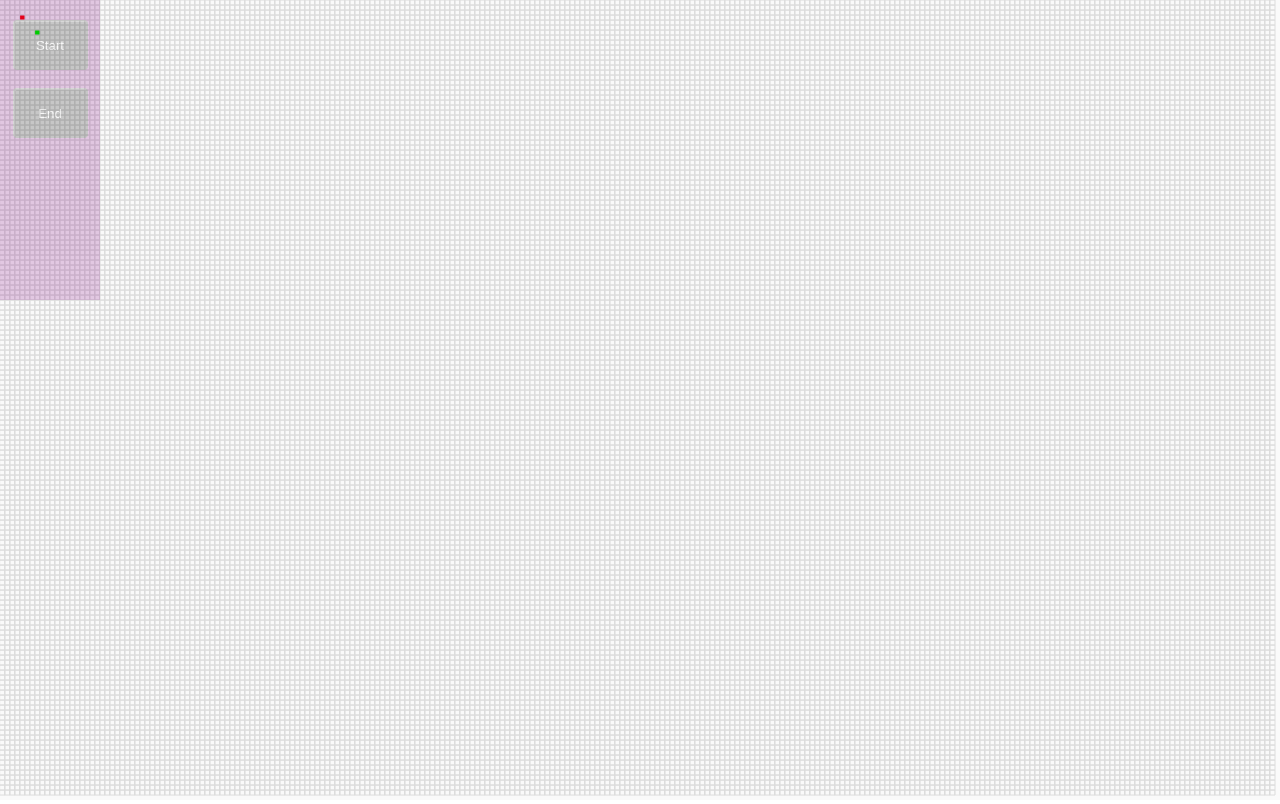
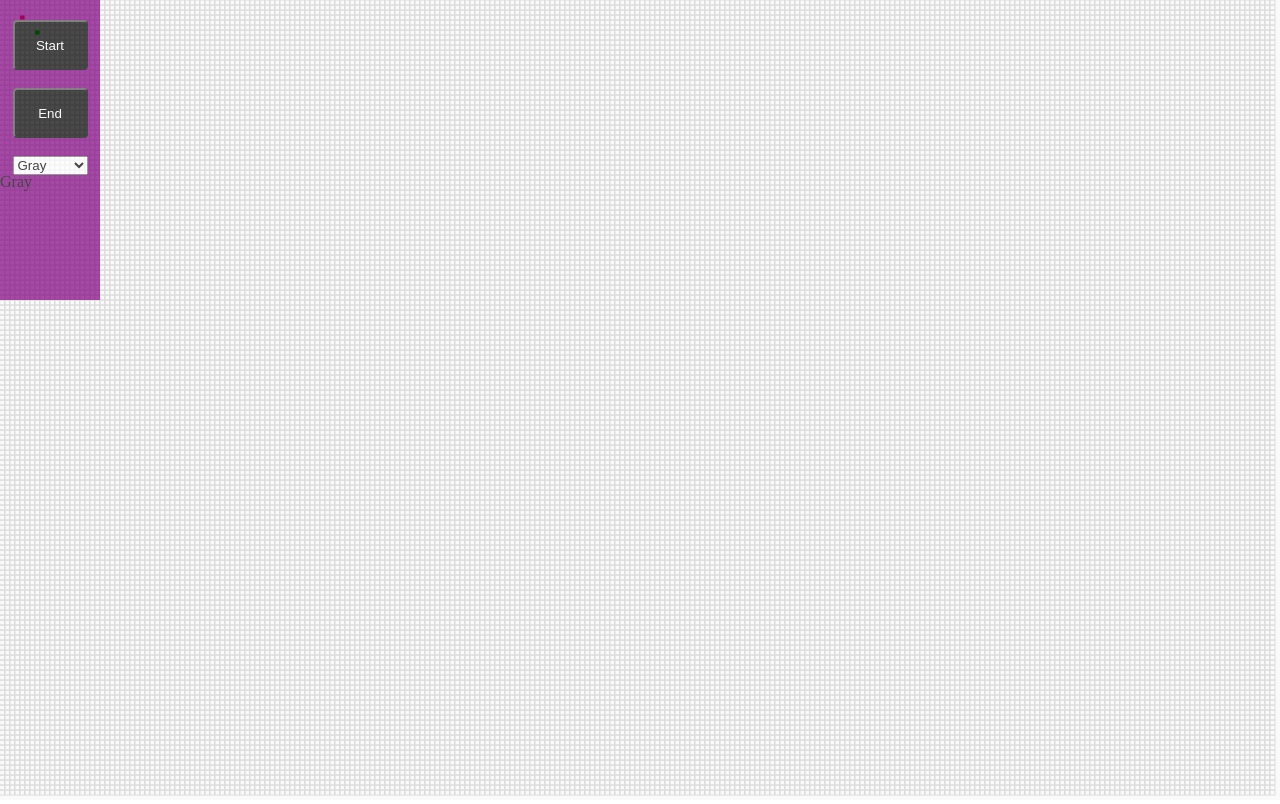
Before and after one commit to sushant52/VAC-PAF-VAriable-Cost-Checkpoint-based-PAthFinder, a React app: page / in a window 1280 px wide. Built offline with nearby package versions, Linux system fonts and the light colour scheme.

Commit message:
Version with drop-down

```diff
--- a/src/App.js
+++ b/src/App.js
@@ -1,23 +1,39 @@
 import React from 'react';
 import Gridin from './Grid';
+
+var idx_manager = {
+    Start : 0,
+    End : 1,
+    Gray : 2,
+    White : 3
+}
 
 class App extends React.Component {
     constructor(props) {
         super(props);
         this.selector = React.createRef();
-        this.state ={
+        this.state =
+        {
             pos1 : 0,
             pos2 : 0,
             pos3 : 0,
             pos4 : 0,
             start : false,
             end : false,
+            value : "Gray",
+            valuelist : [
+                {Start : [1,[0,255,0]]},
+                {End : [1,[255,0,0]]},
+                {Gray : [0,[220,220,220]]},
+                {White : [1,[250,250,250]]}
+            ]
         }
         this.onStart = this.onStart.bind(this);
         this.onMouseDown = this.onMouseDown.bind(this);
         this.onMouseMove = this.onMouseMove.bind(this);
         this.onMouseUp = this.onMouseUp.bind(this);
         this.handleClick = this.handleClick.bind(this);
+        this.handleChange = this.handleChange.bind(this);
     }
 
     onMouseDown(e) {
@@ -26,7 +42,6 @@ class App extends React.Component {
         this.onStart(e);
         document.addEventListener('mousemove', this.onMouseMove);
         document.addEventListener('mouseup', this.onMouseUp);
-        e.preventDefault();
     }
 
     onStart(e) {
@@ -38,7 +53,6 @@ class App extends React.Component {
             pos3 : e.clientX,
             pos4 : e.clientY
         });
-        e.preventDefault();
     }
 
     onMouseMove(e) {
@@ -72,6 +86,12 @@ class App extends React.Component {
         })
     }
 
+    handleChange(e) {
+        e.stopPropagation();
+        this.setState({value : e.target.value})
+        e.preventDefault();
+    }
+
     render() {
         return(
             <div>
@@ -79,7 +99,7 @@ class App extends React.Component {
                     <Gridin
                         start = {this.state.start}
                         end = {this.state.end}
-                        handleClick = {this.handleClick}
+                        current = {this.state.valuelist[idx_manager[(this.state.value)] ]}
                     />
                 </div>
                 <div className='override'
@@ -89,7 +109,7 @@ class App extends React.Component {
                         position : 'absolute',
                         left : this.state.pos1,
                         top : this.state.pos2,
-                        opacity : 0.2,
+                        opacity : 0.7,
                         height : "300px",
                         width : "100px",
                         "backgroundColor" : "purple",
@@ -134,6 +154,26 @@ class App extends React.Component {
                     >End
                     </button>
                     <br/>
+                    <select
+                    value={this.state.value}
+                    onChange = {this.handleChange}
+
+                    style={{
+                        position : 'relative',
+                        top : "20px",
+                        display : 'block',
+                        width : '75px',
+                        marginLeft : 'auto',
+                        marginRight : 'auto'
+                    }}
+                    >
+                        <option>Gray</option>
+                        <option>White</option>
+                        <option>Start</option>
+                        <option>End</option>
+                    </select>
+                    <br/>
+                    <div> {this.state.value} </div>
                 </div>
             </div>
         )
--- a/src/Grid.js
+++ b/src/Grid.js
@@ -113,19 +113,8 @@ class Gridin extends React.Component {
                 return;
             let cur_grid = grid[x][y];
             prev = grid[x][y];
-            if(type===-1) {
-                p.fill(250);
-                p.rect(y*size,x*size,size,size);
-                cur_grid.cost = 1;
-            }
-
-            if(type===0) {
-                p.fill(220);
-                p.rect(y*size,x*size,size,size);
-                cur_grid.cost = 0;
-
-            }
-            if(type===1) {
+            let cur_key = Object.keys(this.props.current)[0]
+            if(cur_key == "Start") {
                 p.fill(250);
                 p.rect(start.y*size,start.x*size,size,size);
                 start.cost = 1;
@@ -133,13 +122,18 @@ class Gridin extends React.Component {
                 p.fill(0,255,0);
                 p.rect(y*size,x*size,size,size);
             }
-            if(type===2) {
+            else if(cur_key == "End") {
                 p.fill(250);
                 p.rect(end.y*size,end.x*size,size,size);
                 end.cost = 1;
                 end = cur_grid;
                 p.fill(255,0,0);
                 p.rect(y*size,x*size,size,size);
+            }
+            else {
+                p.fill(...this.props.current[cur_key][1]);
+                p.rect(y*size,x*size,size,size);
+                cur_grid.cost = this.props.current[cur_key][0];
             }
         }
 
@@ -150,27 +144,32 @@ class Gridin extends React.Component {
             let y = Math.floor(e.clientX/size);
             if(Algo.out_of_bounds([x,y], yl-1,xl-1))
                 return;
-            if((x==start.x && y==start.y))
-                type = 1;
-            else if((x==end.x && y==end.y))
-                type = 2;
-            else if(grid[x][y].cost == 1)
-                type = 0;
-            else
-                type = -1;
+            let cur_grid = grid[x][y];
+            prev = grid[x][y];
             if((x==start.x && y==start.y) || (x==end.x && y==end.y))
                 return;
-            let cur_grid = grid[x][y];
-            prev = grid[x][y];
-            if(type===-1) {
+
+            let cur_key = Object.keys(this.props.current)[0]
+            if(cur_key == "Start") {
                 p.fill(250);
+                p.rect(start.y*size,start.x*size,size,size);
+                start.cost = 1;
+                start = cur_grid;
+                p.fill(0,255,0);
                 p.rect(y*size,x*size,size,size);
-                cur_grid.cost = 1;
             }
-            if(type===0) {
-                p.fill(220);
+            else if(cur_key == "End") {
+                p.fill(250);
+                p.rect(end.y*size,end.x*size,size,size);
+                end.cost = 1;
+                end = cur_grid;
+                p.fill(255,0,0);
                 p.rect(y*size,x*size,size,size);
-                cur_grid.cost = 0;
+            }
+            else {
+                p.fill(...this.props.current[cur_key][1]);
+                p.rect(y*size,x*size,size,size);
+                cur_grid.cost = this.props.current[cur_key][0];
             }
         }
     }
@@ -187,7 +186,6 @@ class Gridin extends React.Component {
     }
 
     render() {
-
         return(
             <div ref={this.myref} className='no-bord' >
 
@@ -197,3 +195,12 @@ class Gridin extends React.Component {
 }
 
 export default Gridin ;
+
+// if((x==start.x && y==start.y))
+//                 type = 1;
+//             else if((x==end.x && y==end.y))
+//                 type = 2;
+//             else if(grid[x][y].cost == 1)
+//                 type = 0;
+//             else
+//                 type = -1;
```
Also changed, not shown: 2 other files (tests, documents, lock files or other folders).
